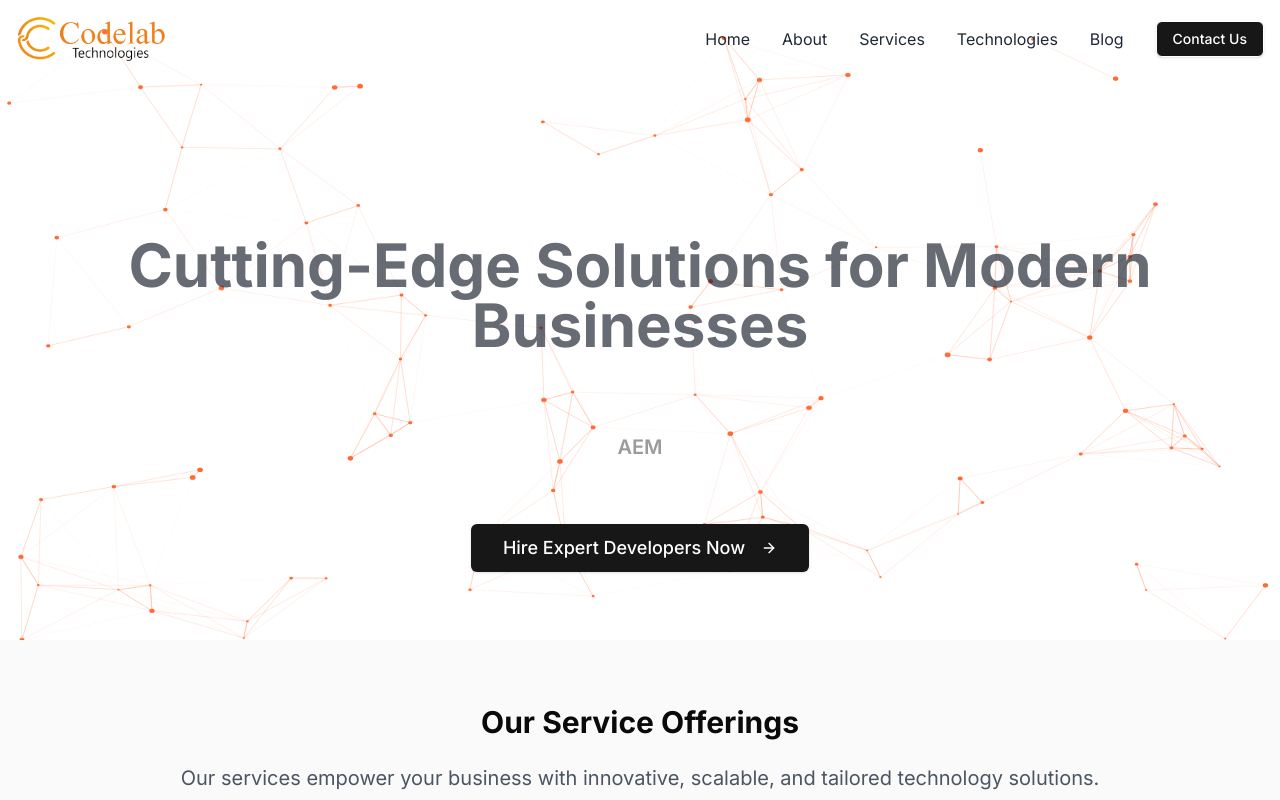
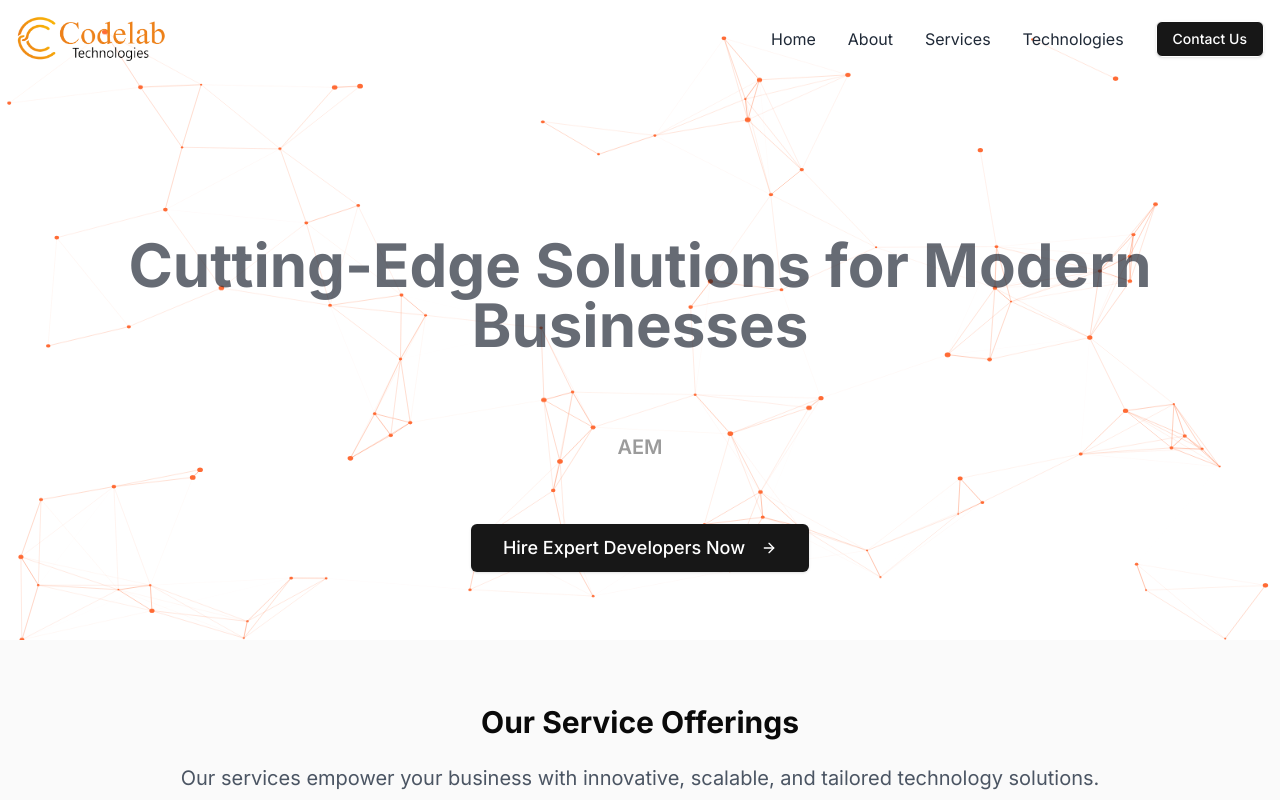
Before and after one commit to vikasmishra08121992/codelabwebsite, a Next.js app: page / in a window 1280 px wide. Shown: the top 800 px of the page. Built offline with nearby package versions, Linux system fonts and the light colour scheme.

Commit message:
thoda done

```diff
--- a/components/header.tsx
+++ b/components/header.tsx
@@ -11,7 +11,7 @@ const Header = () => {
 
   useEffect(() => {
     const handleScroll = () => {
-      setIsScrolled(window.scrollY > 50) // Increased threshold
+      setIsScrolled(window.scrollY > 590) // Increased threshold
     }
 
     window.addEventListener('scroll', handleScroll)
@@ -78,7 +78,7 @@ const Header = () => {
                 Technologies
               </Link>
             </li>
-            <li>
+            {/* <li>
               <Link
                 href="/blog"
                 className={`transition-colors duration-300 hover:text-orange-600 ${
@@ -87,7 +87,7 @@ const Header = () => {
               >
                 Blog
               </Link>
-            </li>
+            </li> */}
             <li>
               <Button
                 asChild
```
